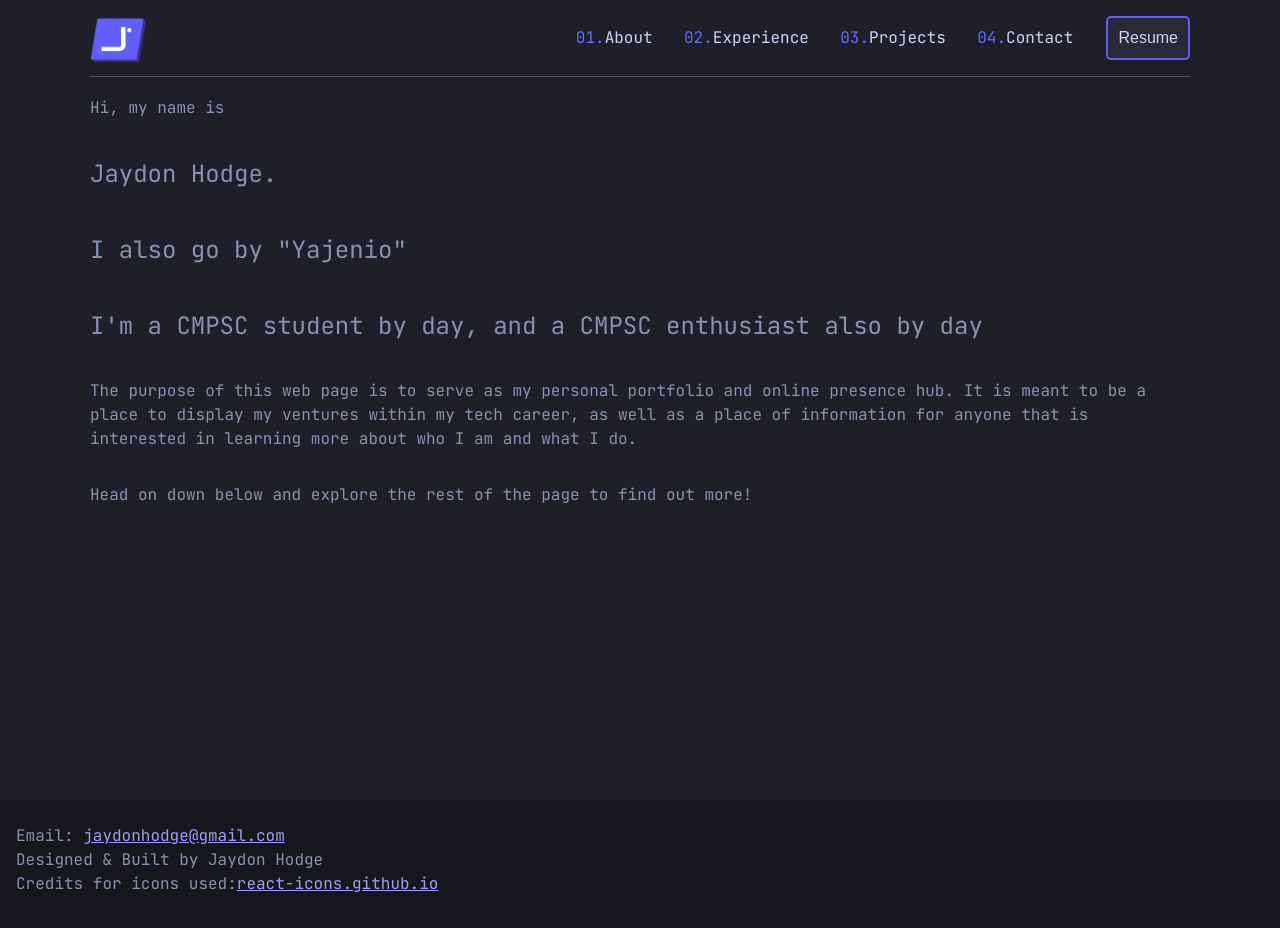
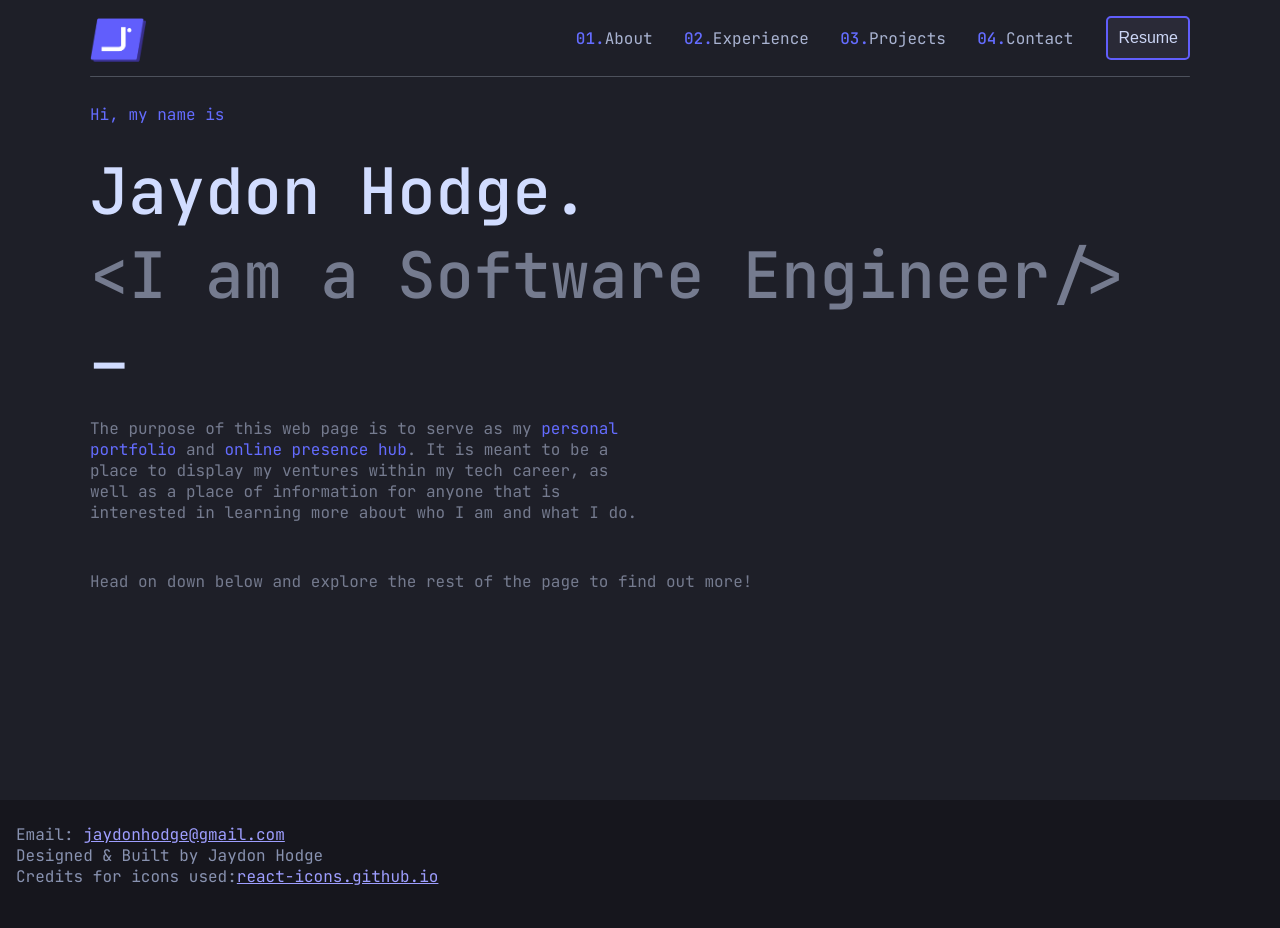
Before and after one commit to JaydonHodge/portfolio, a React (Vite) app: page / in a window 1280 px wide. Built offline with nearby package versions, Linux system fonts and the light colour scheme.

Commit message:
worked on home section

```diff
--- a/index.html
+++ b/index.html
@@ -7,6 +7,7 @@
     <title>Jaydon Hodge • Portfolio</title>
     <link rel="preconnect" href="https://fonts.googleapis.com">
     <link rel="preconnect" href="https://fonts.gstatic.com" crossorigin>
+    <link href="https://fonts.googleapis.com/css2?family=JetBrains+Mono:ital,wght@0,100..800;1,100..800&display=swap" rel="stylesheet">
   </head>
   <body>
     <div id="root"></div>
--- a/src/components/Home.tsx
+++ b/src/components/Home.tsx
@@ -5,20 +5,20 @@ function Home() {
     <section role='region' id='home'>
       <p>Hi, my name is</p>
       <h1 id="name">Jaydon Hodge.</h1>
-      <h1 id="alt-name">I also go by "Yajenio"</h1>
-      <h1 id="joke-intro">I'm a CMPSC student by day, and a CMPSC enthusiast also by day</h1>
+      <h1 id="title">&lt;I am a Software Engineer/&gt;</h1>
+      <div className='cursor'>
+        <h1>_</h1>
+      </div>
       <div className="home-description">
         <p id="first">The purpose of this web page is to serve as my <span className="highlight">personal portfolio</span> and <span className="highlight">online presence hub</span>.
           It is meant to be a place to display my ventures within my tech career, as well as a place of information for anyone that is
           interested in learning more about who I am and what I do.
         </p>
       </div>
-      <div className="message-div">
-        <p className="message">
-          Head on down below and explore the rest of the page to find out
-          more!
-        </p>
-      </div>
+      <p className="message">
+        Head on down below and explore the rest of the page to find out
+        more!
+      </p>
     </section>
   )
 }
--- a/src/global.css
+++ b/src/global.css
@@ -10,10 +10,10 @@
 
 
 :root {
-  font-family: "JetBrains Mono", monospace;
+  font-family: "JetBrains Mono", monospace, sans-serif;
   font-optical-sizing: none;
   font-size: 100%;
-  line-height: 1.5;
+  line-height: normal;
   font-weight: 400;
 
   color-scheme: dark;
--- a/src/styles/Home.css
+++ b/src/styles/Home.css
@@ -1,7 +1,46 @@
 #home {
+  scroll-margin-top: 5rem;
   display: flex;
   width: 100%;
   flex-direction: column;
   height: 20rem;
-  color: #8892b0;
+  color: #d1dcff;
 }
+
+#home p {
+  color: #646cff;
+  margin-top: 1.5rem;
+  margin-bottom: 1.5rem;
+}
+
+#home h1 {
+  font-size: 4rem;
+  font-weight: 500;
+  margin: 0;
+}
+
+#home #title {
+  color: #757b8f;
+}
+
+#home .cursor {
+  margin-top: -0.7rem;
+  line-height: 1;
+}
+
+#home .home-description {
+  margin-top: 1.5rem;
+  width: 50%;
+}
+
+#home .home-description p {
+  color: #757b8f;
+}
+
+#home .home-description p .highlight {
+  color: #646cff;
+}
+
+#home .message {
+  color: #757b8f;
+}
--- a/src/styles/Nav.css
+++ b/src/styles/Nav.css
@@ -95,7 +95,8 @@ ul {
   margin-left: 25px;
   padding: 0.2rem;
   display: block;
-  color: #ccd6f6;
+  /* color: #ccd6f6; */
+  color: #a9b3d1;
   position: relative;
 }
 
```
Also changed, not shown: src/components/PageBreak.tsx (added), src/styles/PageBreak.css (added), 1 other file (tests, documents, lock files or other folders).
